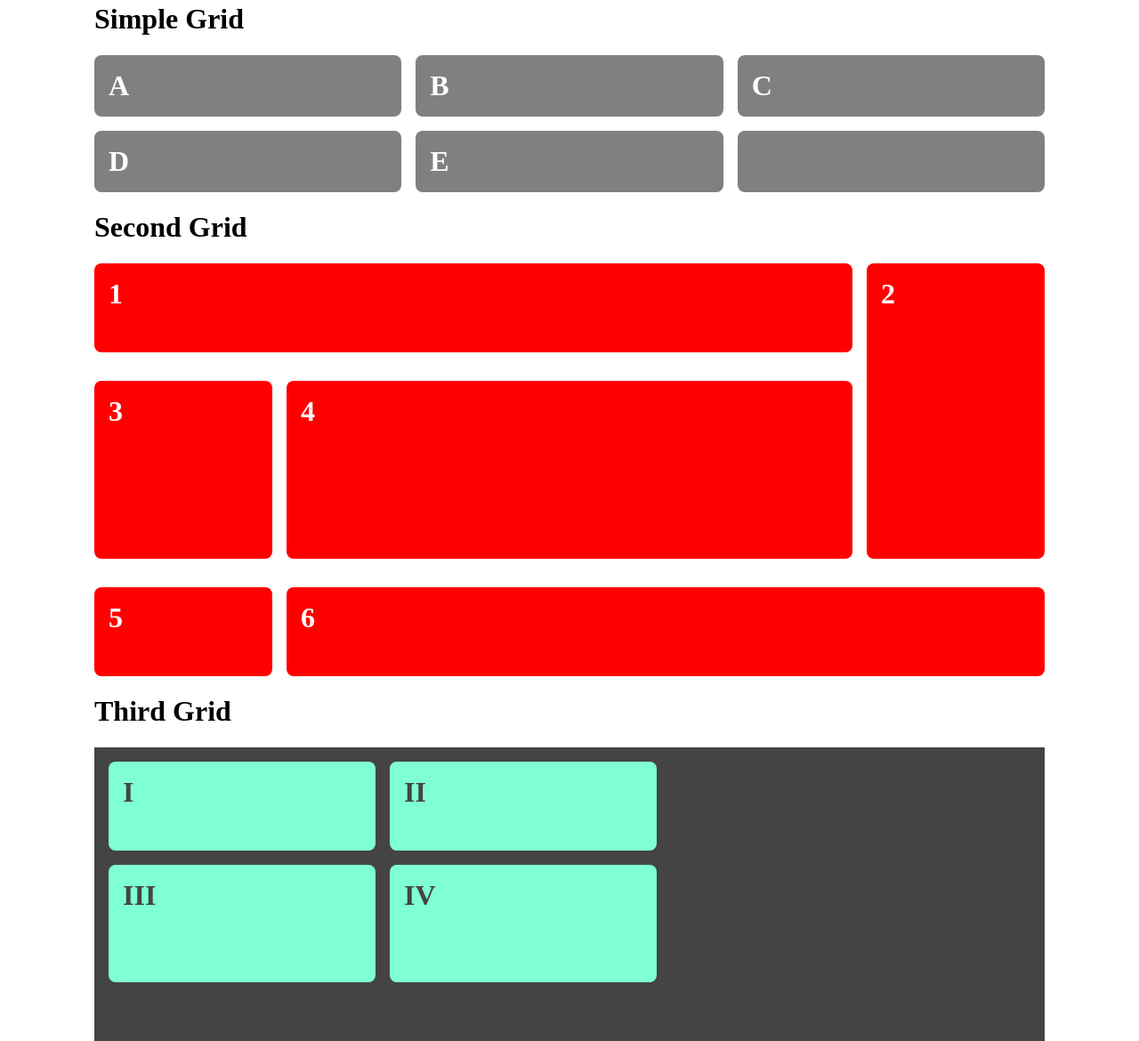
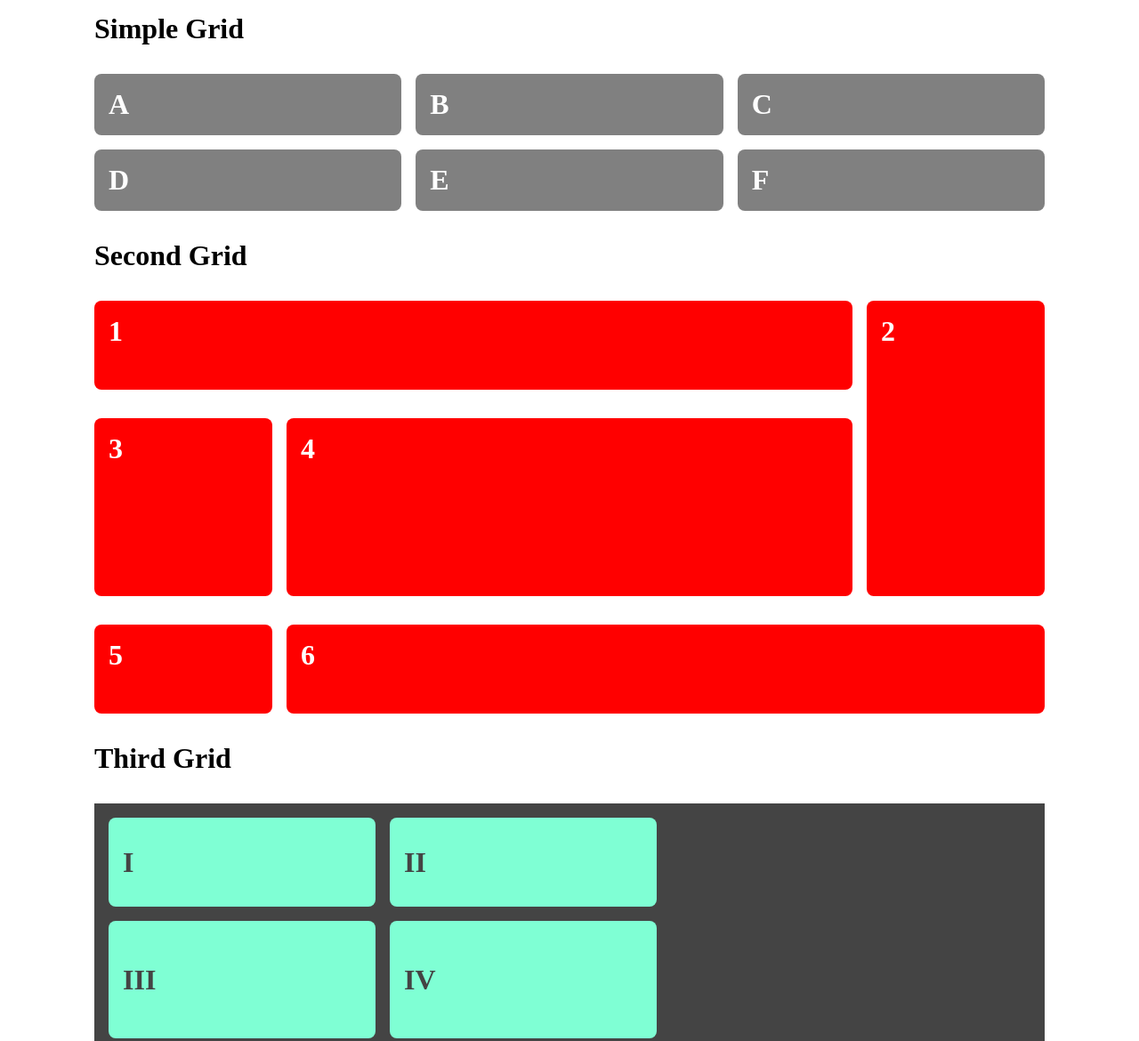
Before and after one commit to alikhandesign/grids, a plain HTML site: page index.html in a window 1280 px wide. Shown: the part 34-1204 px from the top of the page at 89% size. Drawn offline with Linux system fonts and the light colour scheme.

Commit message:
Add files via upload

```diff
--- a/css/main.css
+++ b/css/main.css
@@ -5,6 +5,10 @@ body {
 
 main {
 	padding: 1rem;
+}
+
+h1 {
+	margin: 2rem auto;
 }
 
 h2 {
@@ -84,6 +88,11 @@ h2 {
 	padding: 1rem;
 }
 
+.grid-third .box {
+	display: flex;
+	align-items: center;
+}
+
 .grid-third > h2:nth-of-type(1) {
 	grid-column: 1 / span 1;
 }
--- a/index.html
+++ b/index.html
@@ -29,7 +29,7 @@
 
 				<h2 class="box box-grey">E</h2>
 
-				<h2 class="box box-grey"</h2>
+				<h2 class="box box-grey">F</h2>
 
 			</div>
 
@@ -55,17 +55,17 @@
 
 			<div class="grid-third">
 
-				<h2 class="box box-green ">I</h2>
+				<h2 class="box box-green">I</h2>
 
-				<h2 class="box box-green ">II</h2>
+				<h2 class="box box-green">II</h2>
 
-				<h2 class="box box-green ">III</h2>
+				<h2 class="box box-green">III</h2>
 
-				<h2 class="box box-green ">IV</h2>
+				<h2 class="box box-green">IV</h2>
 
-				<h2 class="box box-green ">V</h2>
+				<h2 class="box box-green">V</h2>
 
-				<h2 class="box box-green ">VI</h2>
+				<h2 class="box box-green">VI</h2>
 
 			</div>
 
```
